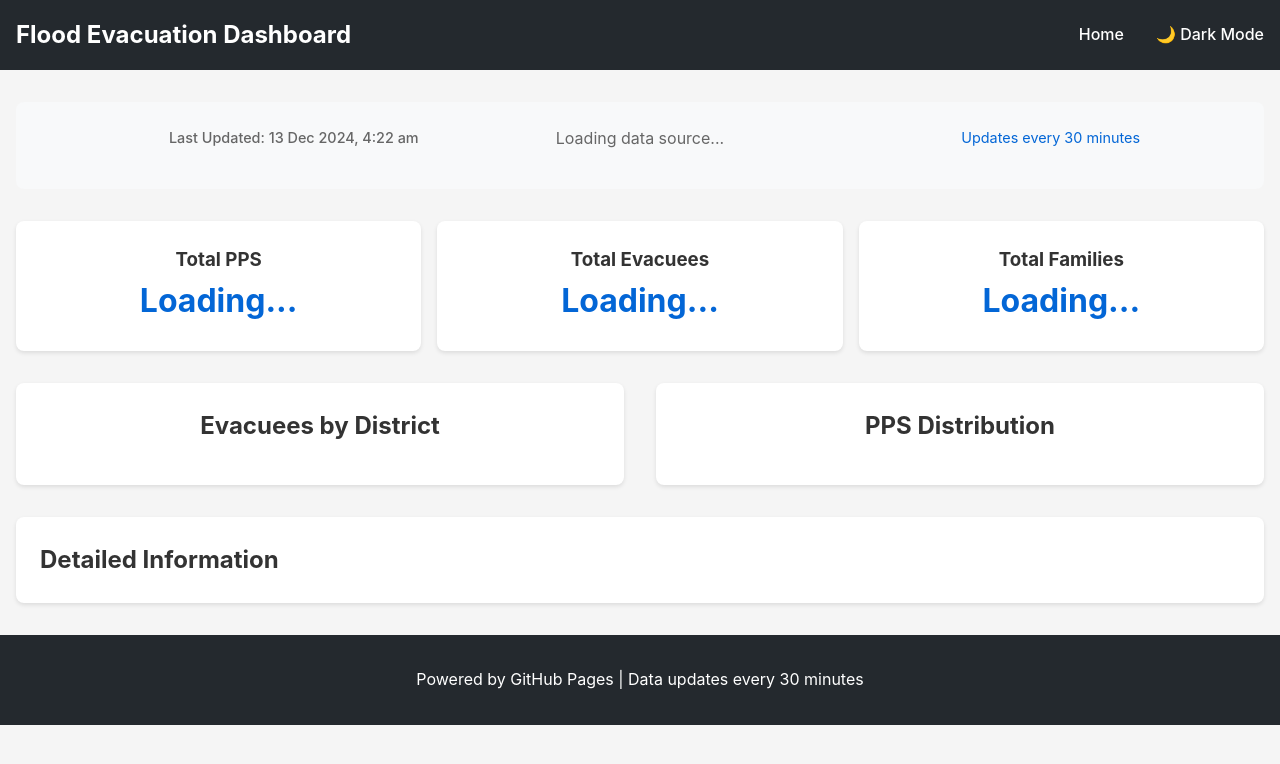
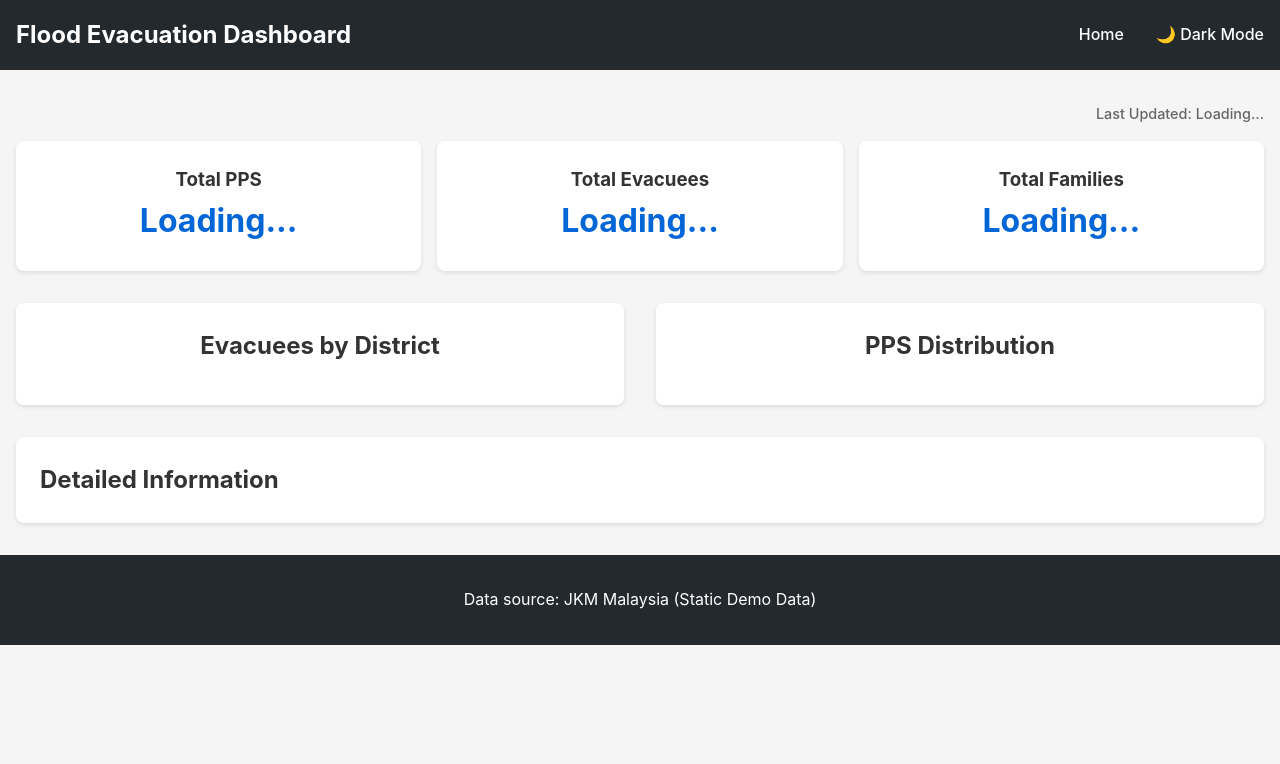
Before and after one commit to elisirdina/banjir, a plain HTML site: page html/dashboard.html in a window 1280 px wide. Drawn offline with nearby package versions, Linux system fonts and the light colour scheme; files that its build step writes are made by us from their sources; files whose address does not match are found by name.

Commit message:
Update dashboard.html

```diff
--- a/html/dashboard.html
+++ b/html/dashboard.html
@@ -4,7 +4,7 @@
     <meta charset="UTF-8">
     <meta name="viewport" content="width=device-width, initial-scale=1.0">
     <title>Flood Evacuation Dashboard</title>
-    <link rel="stylesheet" href="../docs/styles/dashboard.css">
+    <link rel="stylesheet" href="./styles/dashboard.css">
     <script src="https://d3js.org/d3.v7.min.js"></script>
 </head>
 <body>
@@ -19,16 +19,8 @@
     </header>
 
     <main>
-        <div class="data-info">
-            <div class="last-updated">
-                Last Updated: <span id="update-time">Loading...</span>
-            </div>
-            <div class="data-source" id="data-source">
-                Loading data source...
-            </div>
-            <div class="update-frequency">
-                Updates every 30 minutes
-            </div>
+        <div class="last-updated">
+            Last Updated: <span id="update-time">Loading...</span>
         </div>
 
         <div class="stats-container">
@@ -64,9 +56,9 @@
     </main>
 
     <footer>
-        <p>Powered by GitHub Pages | Data updates every 30 minutes</p>
+        <p>Data source: JKM Malaysia (Static Demo Data)</p>
     </footer>
 
-    <script src="../docs/js/dashboard.js"></script>
+    <script src="./js/dashboard.js"></script>
 </body>
 </html>
```
